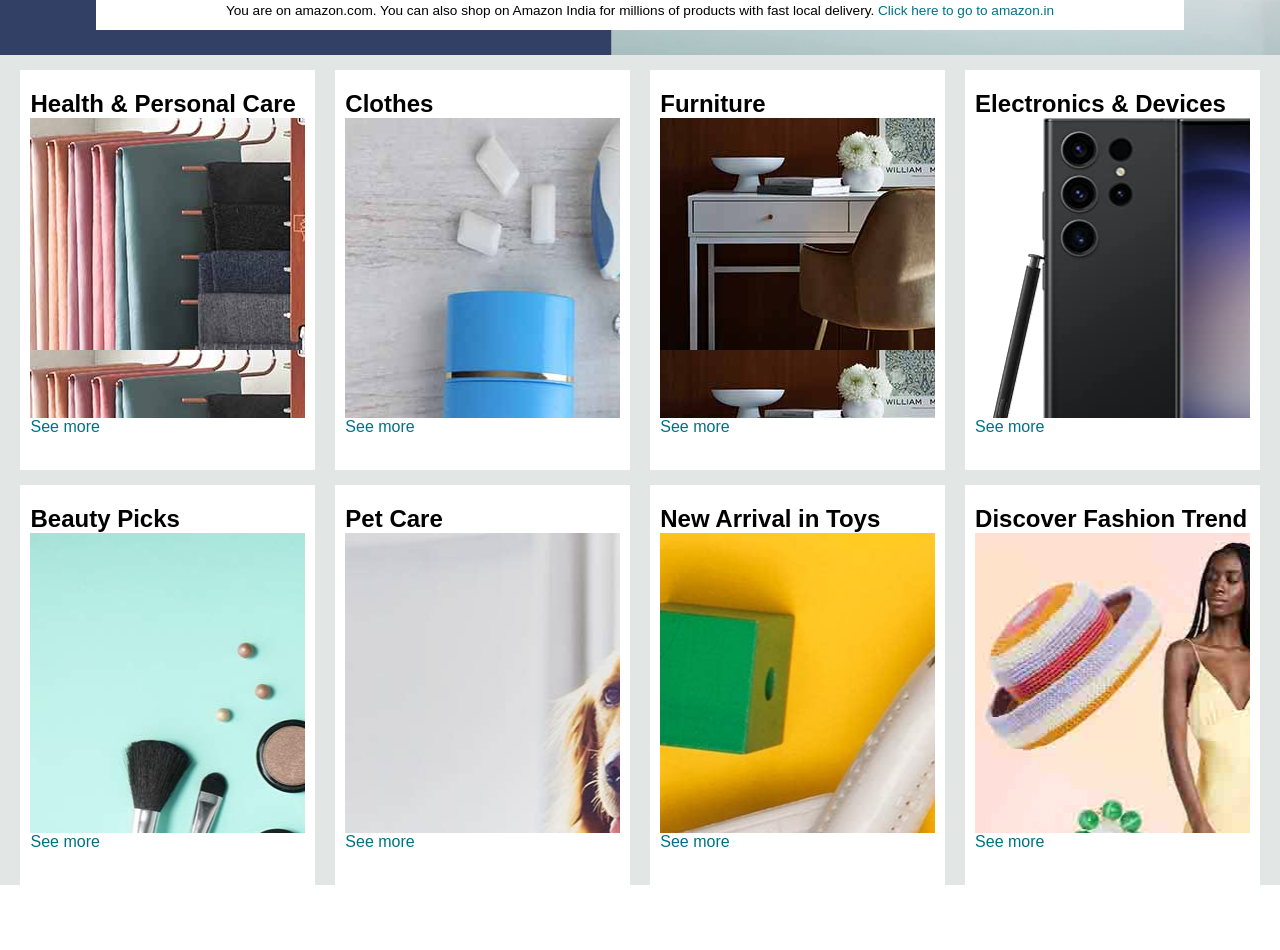
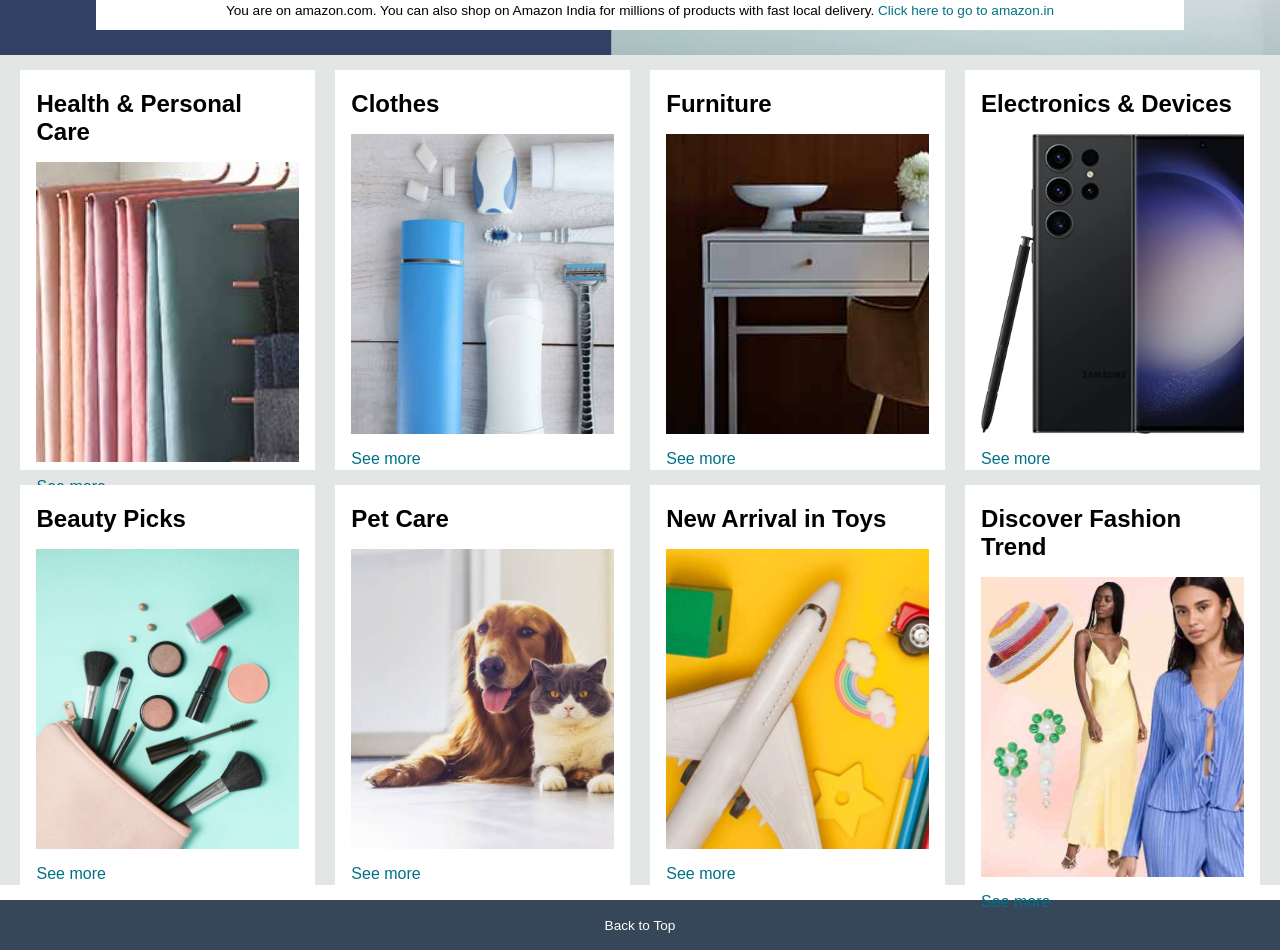
Before and after one commit to pri682/Amazon-clone, a plain HTML site: page index.html in a window 1280 px wide. Shown: the part 395-1345 px from the top of the page. Before the commit the page ends 1280 px from the top, so only its background shows below. Drawn offline with Linux system fonts and the light colour scheme.

Commit message:
Added footer panel section

```diff
--- a/index.html
+++ b/index.html
@@ -139,10 +139,19 @@
       <h2>Discover Fashion Trend</h2>
       <div class="box-img" style="background-image: url('box8_image.jpg');"></div>
       <p>See more</p>
-    </div></div>
+    </div>
+  </div>
+</div>
+
+  <footer>
+    <div class="foot-panel1">
+      Back to Top
+    </div>
+
+    <div class="foot-panel2">
 
     </div>
-
+  </footer>
 
 </body>
 </html>
--- a/style.css
+++ b/style.css
@@ -182,16 +182,30 @@ span{
 
 .box-img{
   height: 300px;
-  background-image: contain;
-  margin-top: 1 rem;
-  margin-bottom: 1 rem;
+  background-size: cover;
+  margin-top: 1rem;
+  margin-bottom: 1rem;
 }
 .box-content{
-  margin-left: 10px;
-  margin-right: 10px;
+  margin-left: 1rem;
+  margin-right: 1rem;
 
 }
 
 .box-content p{
   color:  #007185;
 }
+
+footer{
+  margin-top: 15px;
+}
+
+.foot-panel1{
+  background-color: #37475a;
+  color: white;
+  height: 50px;
+  display: flex;
+  justify-content: center;
+  align-items: center;
+  font-size: 0.85rem;
+}
```
